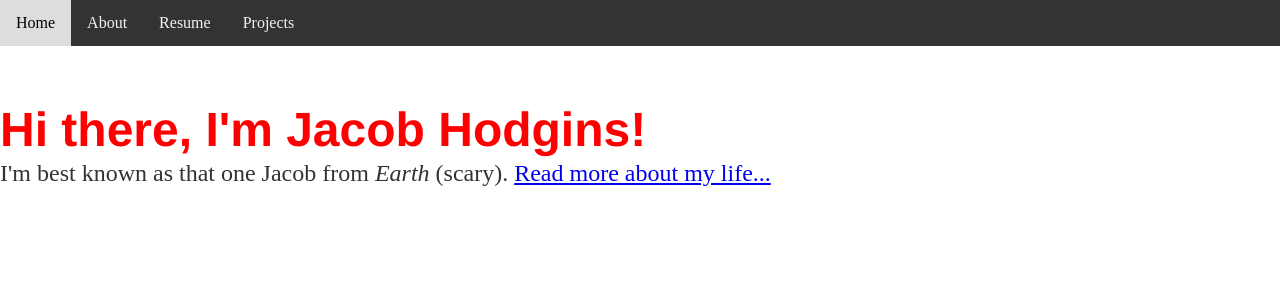
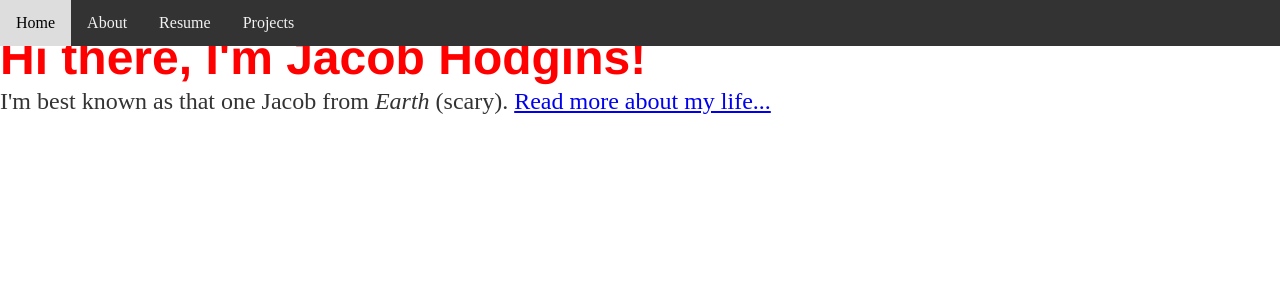
Before and after one commit to JacobHodgins/hodginsjacob, a Jekyll site: the page built from index.html, in a window 1280 px wide. Shown: the top 300 px of the page. Built offline with Jekyll 4.4.1, drawn with Linux system fonts in a browser that asks for light colours; the list of posts is cut into pages by our own code.

Commit message:
Update default.html

```diff
--- a/_layouts/default.html
+++ b/_layouts/default.html
@@ -20,10 +20,7 @@
 				</div>
 				-->
 			</nav>
-			<span><br></span>
-			<span><br></span>
-			<span><br></span>
-			<span><br></span>
+			<span></span>
 			<div class="container">
 
 			{{ content }}
```
